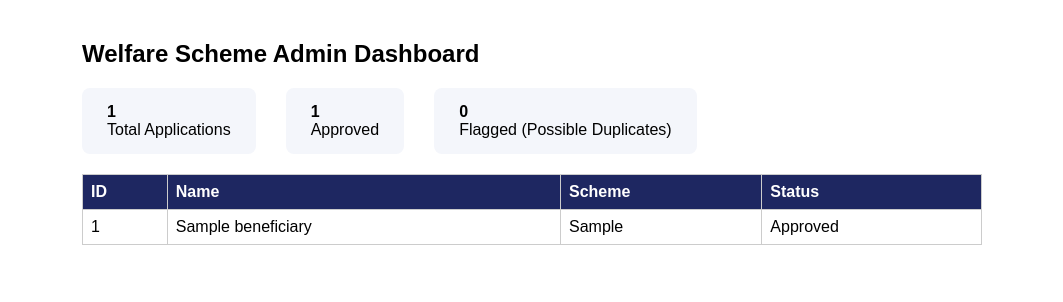
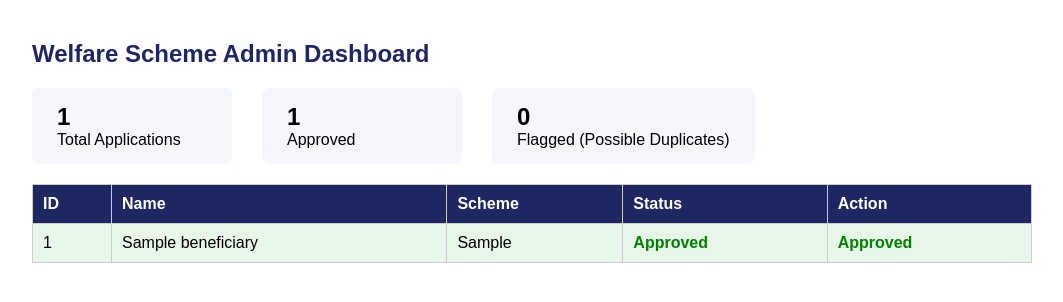
Before and after one commit to gitmadhu29/welfare-monitoring-framework, a Flask app: page /admin/dashboard in a window 1280 px wide. Shown: the top 302 px of the page, without its empty margins (108-1171 px from the left). Run offline with Flask 3, Linux system fonts and the light colour scheme; tables that the repository leaves empty hold one stand-in row (values such as "Sample post").

```diff
--- a/app.py
+++ b/app.py
@@ -1,9 +1,10 @@
-from flask import Flask, request, jsonify, render_template
+from flask import Flask, request, jsonify, render_template, redirect, url_for
 from models import db, Beneficiary, Scheme, Allocation, AdminUser
 from ml.fraud_detection import check_duplicate
 import bcrypt
 
 app = Flask(__name__)
+
 app.config['SQLALCHEMY_DATABASE_URI'] = 'sqlite:///welfare.db'
 app.config['SQLALCHEMY_TRACK_MODIFICATIONS'] = False
 
@@ -15,56 +16,123 @@ with app.app_context():
 
 @app.route('/register', methods=['GET', 'POST'])
 def register():
+
     if request.method == 'GET':
         return render_template('register.html')
 
     data = request.form
+
     name = data.get('name')
     address = data.get('address')
     id_number = data.get('id_number')
     scheme_name = data.get('scheme')
 
-    is_duplicate, matched_with = check_duplicate(name, address, id_number)
+    is_duplicate, matched_with = check_duplicate(
+        name,
+        address,
+        id_number
+    )
+
+    if is_duplicate:
+        status = 'Flagged - Duplicate'
+    else:
+        status = 'Pending'
 
     beneficiary = Beneficiary(
         name=name,
         address=address,
         id_number=id_number,
         scheme=scheme_name,
-        status='Flagged - Duplicate' if is_duplicate else 'Approved'
+        status=status
     )
+
     db.session.add(beneficiary)
     db.session.commit()
 
-    if not is_duplicate:
-        allocation = Allocation(beneficiary_id=beneficiary.id, scheme=scheme_name, amount=1000)
-        db.session.add(allocation)
-        db.session.commit()
-
-    return render_template('status.html', beneficiary=beneficiary, is_duplicate=is_duplicate, matched_with=matched_with)
+    return render_template(
+        'status.html',
+        beneficiary=beneficiary,
+        is_duplicate=is_duplicate,
+        matched_with=matched_with
+    )
 
 
 @app.route('/status/<int:beneficiary_id>')
 def status(beneficiary_id):
-    beneficiary = Beneficiary.query.get_or_404(beneficiary_id)
-    return render_template('status.html', beneficiary=beneficiary, is_duplicate=(beneficiary.status.startswith('Flagged')), matched_with=None)
+
+    beneficiary = Beneficiary.query.get_or_404(
+        beneficiary_id
+    )
+
+    return render_template(
+        'status.html',
+        beneficiary=beneficiary,
+        is_duplicate=beneficiary.status.startswith('Flagged'),
+        matched_with=None
+    )
 
 
 @app.route('/admin/dashboard')
 def admin_dashboard():
+
     total = Beneficiary.query.count()
-    flagged = Beneficiary.query.filter(Beneficiary.status.like('Flagged%')).count()
-    approved = Beneficiary.query.filter_by(status='Approved').count()
+
+    flagged = Beneficiary.query.filter(
+        Beneficiary.status.like('Flagged%')
+    ).count()
+
+    approved = Beneficiary.query.filter_by(
+        status='Approved'
+    ).count()
+
     all_beneficiaries = Beneficiary.query.all()
-    return render_template('dashboard.html', total=total, flagged=flagged, approved=approved, beneficiaries=all_beneficiaries)
+
+    return render_template(
+        'dashboard.html',
+        total=total,
+        flagged=flagged,
+        approved=approved,
+        beneficiaries=all_beneficiaries
+    )
+
+
+@app.route('/admin/approve/<int:beneficiary_id>', methods=['POST'])
+def approve_beneficiary(beneficiary_id):
+
+    beneficiary = Beneficiary.query.get_or_404(
+        beneficiary_id
+    )
+
+    if beneficiary.status == 'Pending':
+
+        beneficiary.status = 'Approved'
+
+        allocation = Allocation(
+            beneficiary_id=beneficiary.id,
+            scheme=beneficiary.scheme,
+            amount=1000
+        )
+
+        db.session.add(allocation)
+        db.session.commit()
+
+    return redirect(url_for('admin_dashboard'))
 
 
 @app.route('/api/beneficiaries')
 def api_beneficiaries():
+
     beneficiaries = Beneficiary.query.all()
-    return jsonify([{
-        'id': b.id, 'name': b.name, 'scheme': b.scheme, 'status': b.status
-    } for b in beneficiaries])
+
+    return jsonify([
+        {
+            'id': b.id,
+            'name': b.name,
+            'scheme': b.scheme,
+            'status': b.status
+        }
+        for b in beneficiaries
+    ])
 
 
 if __name__ == '__main__':
--- a/templates/dashboard.html
+++ b/templates/dashboard.html
@@ -1,37 +1,265 @@
 <!DOCTYPE html>
 <html>
+
 <head>
+
     <title>Admin Dashboard</title>
+
     <style>
-        body { font-family: Arial, sans-serif; max-width: 900px; margin: 40px auto; }
-        table { width: 100%; border-collapse: collapse; margin-top: 20px; }
-        th, td { border: 1px solid #ccc; padding: 8px; text-align: left; }
-        th { background: #1E2761; color: white; }
-        .stats { display: flex; gap: 30px; margin-bottom: 20px; }
-        .stat-box { padding: 15px 25px; background: #f4f6fb; border-radius: 8px; }
-        .flagged-row { background: #ffe6e6; }
+
+        body {
+            font-family: Arial, sans-serif;
+            max-width: 1000px;
+            margin: 40px auto;
+            padding: 0 20px;
+        }
+
+        h2 {
+            color: #1E2761;
+        }
+
+        .stats {
+            display: flex;
+            gap: 30px;
+            margin-bottom: 20px;
+        }
+
+        .stat-box {
+            padding: 15px 25px;
+            background: #f4f6fb;
+            border-radius: 8px;
+            min-width: 150px;
+        }
+
+        .stat-box strong {
+            font-size: 24px;
+        }
+
+        table {
+            width: 100%;
+            border-collapse: collapse;
+            margin-top: 20px;
+        }
+
+        th,
+        td {
+            border: 1px solid #ccc;
+            padding: 10px;
+            text-align: left;
+        }
+
+        th {
+            background: #1E2761;
+            color: white;
+        }
+
+        .flagged-row {
+            background: #ffe6e6;
+        }
+
+        .pending-row {
+            background: #fff8dc;
+        }
+
+        .approved-row {
+            background: #e8f5e9;
+        }
+
+        button {
+            background: #1E2761;
+            color: white;
+            border: none;
+            padding: 7px 12px;
+            border-radius: 5px;
+            cursor: pointer;
+        }
+
+        button:hover {
+            opacity: 0.85;
+        }
+
+        .approved-text {
+            color: green;
+            font-weight: bold;
+        }
+
+        .flagged-text {
+            color: red;
+            font-weight: bold;
+        }
+
+        .pending-text {
+            color: #b8860b;
+            font-weight: bold;
+        }
+
     </style>
+
 </head>
+
+
 <body>
+
     <h2>Welfare Scheme Admin Dashboard</h2>
+
+
     <div class="stats">
-        <div class="stat-box"><strong>{{ total }}</strong><br>Total Applications</div>
-        <div class="stat-box"><strong>{{ approved }}</strong><br>Approved</div>
-        <div class="stat-box"><strong>{{ flagged }}</strong><br>Flagged (Possible Duplicates)</div>
+
+        <div class="stat-box">
+
+            <strong>{{ total }}</strong>
+
+            <br>
+
+            Total Applications
+
+        </div>
+
+
+        <div class="stat-box">
+
+            <strong>{{ approved }}</strong>
+
+            <br>
+
+            Approved
+
+        </div>
+
+
+        <div class="stat-box">
+
+            <strong>{{ flagged }}</strong>
+
+            <br>
+
+            Flagged (Possible Duplicates)
+
+        </div>
+
     </div>
 
+
     <table>
+
         <tr>
-            <th>ID</th><th>Name</th><th>Scheme</th><th>Status</th>
+
+            <th>ID</th>
+
+            <th>Name</th>
+
+            <th>Scheme</th>
+
+            <th>Status</th>
+
+            <th>Action</th>
+
         </tr>
+
+
         {% for b in beneficiaries %}
-        <tr class="{{ 'flagged-row' if b.status.startswith('Flagged') else '' }}">
-            <td>{{ b.id }}</td>
-            <td>{{ b.name }}</td>
-            <td>{{ b.scheme }}</td>
-            <td>{{ b.status }}</td>
+
+        <tr
+
+            {% if b.status.startswith('Flagged') %}
+
+                class="flagged-row"
+
+            {% elif b.status == 'Pending' %}
+
+                class="pending-row"
+
+            {% elif b.status == 'Approved' %}
+
+                class="approved-row"
+
+            {% endif %}
+
+        >
+
+            <td>
+                {{ b.id }}
+            </td>
+
+
+            <td>
+                {{ b.name }}
+            </td>
+
+
+            <td>
+                {{ b.scheme }}
+            </td>
+
+
+            <td>
+
+                {% if b.status.startswith('Flagged') %}
+
+                    <span class="flagged-text">
+                        {{ b.status }}
+                    </span>
+
+                {% elif b.status == 'Pending' %}
+
+                    <span class="pending-text">
+                        {{ b.status }}
+                    </span>
+
+                {% elif b.status == 'Approved' %}
+
+                    <span class="approved-text">
+                        {{ b.status }}
+                    </span>
+
+                {% else %}
+
+                    {{ b.status }}
+
+                {% endif %}
+
+            </td>
+
+
+            <td>
+
+                {% if b.status == 'Pending' %}
+
+                    <form
+                        action="{{ url_for('approve_beneficiary', beneficiary_id=b.id) }}"
+                        method="POST"
+                    >
+
+                        <button type="submit">
+                            Approve
+                        </button>
+
+                    </form>
+
+
+                {% elif b.status == 'Approved' %}
+
+                    <span class="approved-text">
+                        Approved
+                    </span>
+
+
+                {% elif b.status.startswith('Flagged') %}
+
+                    <span class="flagged-text">
+                        Review Required
+                    </span>
+
+                {% endif %}
+
+            </td>
+
         </tr>
+
         {% endfor %}
+
     </table>
+
 </body>
+
 </html>
```
Also changed, not shown: data/generate_data.py (+109 -21 lines).
